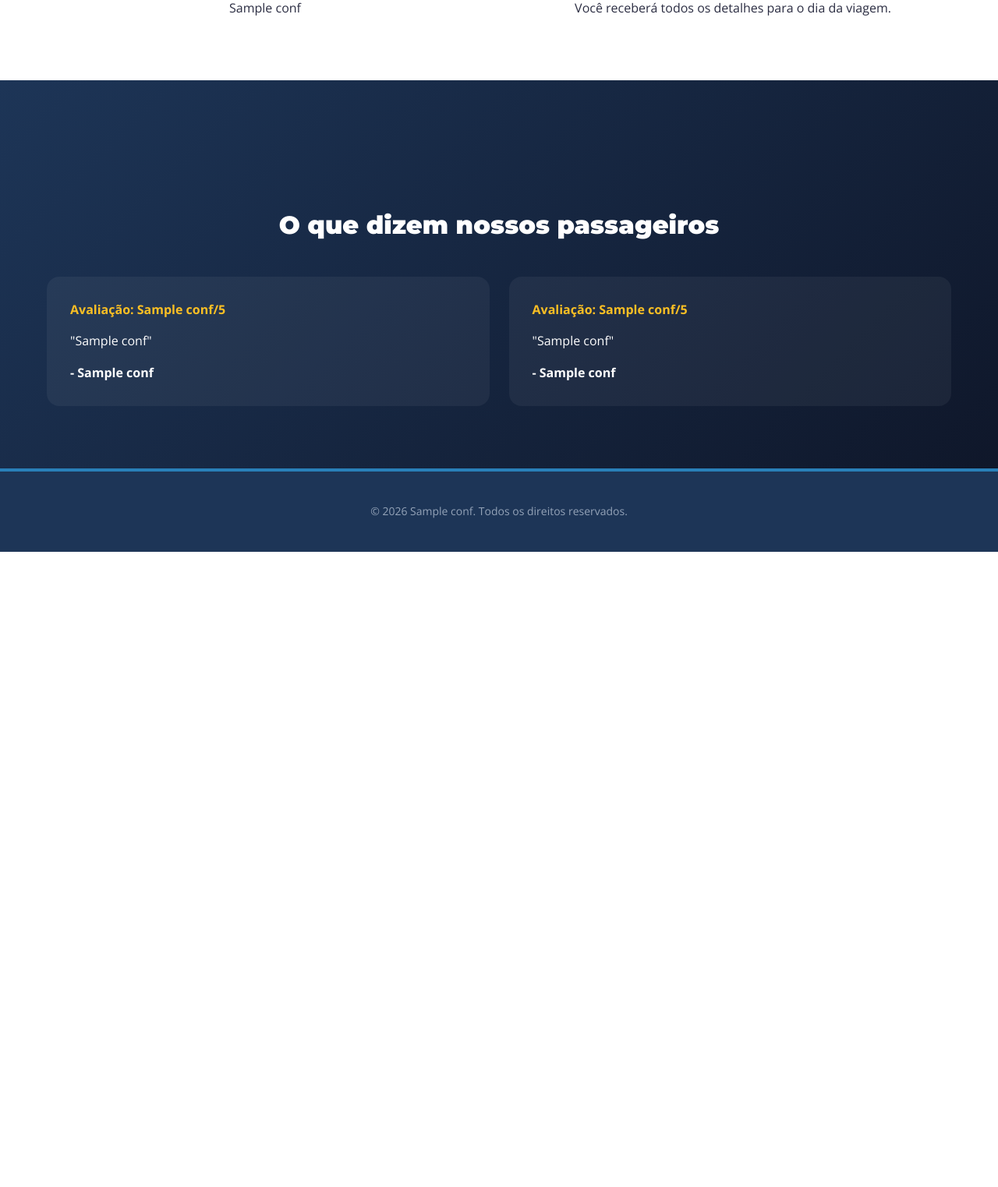
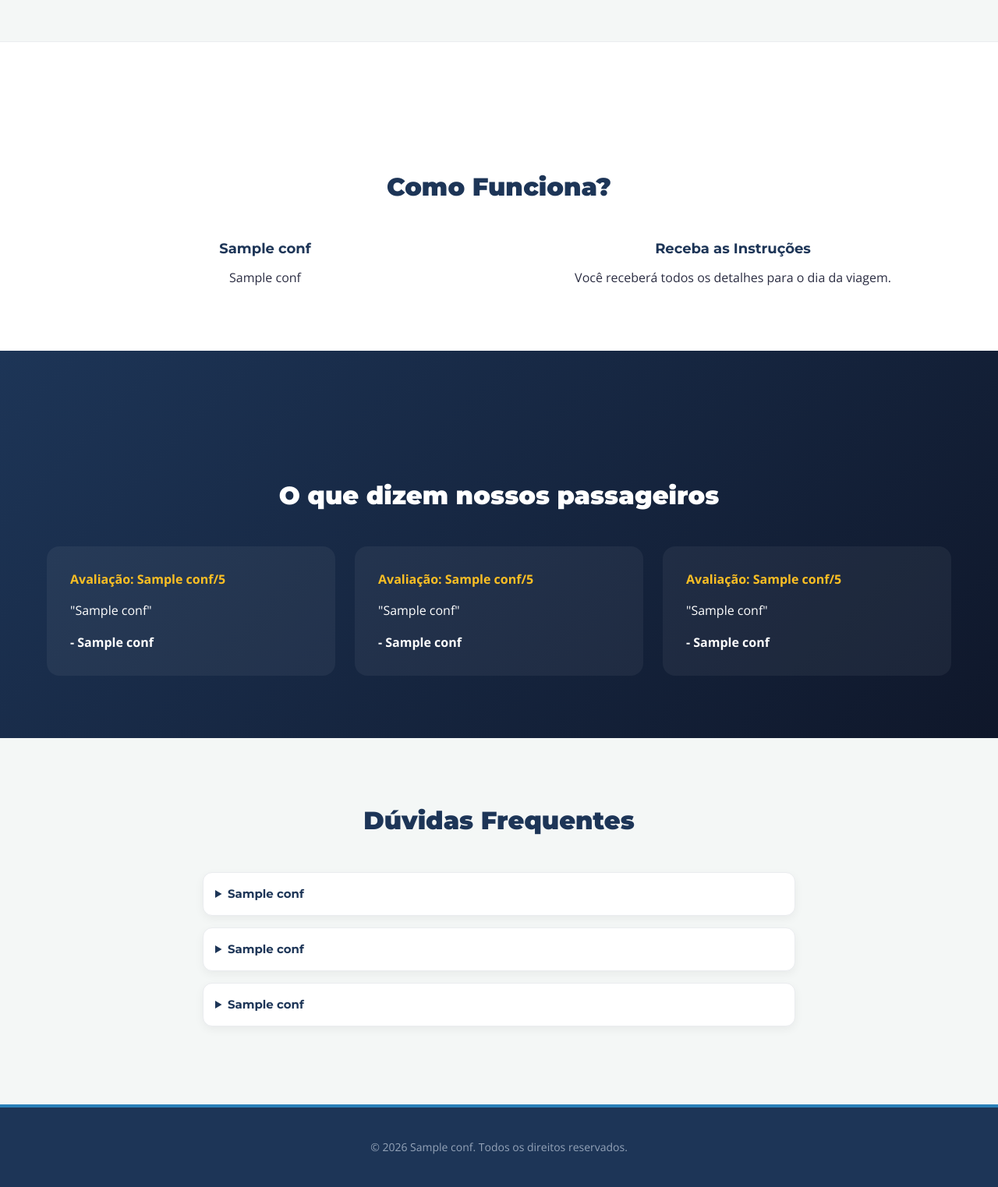
Before and after one commit to Lipeinocencio/projeto-integrador-excursoes, a Flask app: template templates/site.html in a window 1280 px wide. Shown: the part 1447-2970 px from the top of the page at 78% size. Before the commit the page ends 2155 px from the top, so only its background shows below. Run offline with Flask 3, Linux system fonts and the light colour scheme; the template is opened without the code that fills it: most values are stand-ins (such as "Sample title", 1, 10 or a date in 2020); some libraries are stand-ins or nearby versions.

Commit message:
Update site.html

```diff
--- a/templates/site.html
+++ b/templates/site.html
@@ -5,71 +5,37 @@
     <meta name="viewport" content="width=device-width, initial-scale=1.0">
     <title>{{ conf[1] }} - Site Oficial</title>
     <link href="https://fonts.googleapis.com/css2?family=Montserrat:wght@500;700;900&family=Open+Sans:wght@400;600;700&display=swap" rel="stylesheet">
-
     <style>
-        :root {
-            --primary-color: #1D3557;
-            --primary-hover: #14213d;
-            --secondary-color: #2980b9;
-            --secondary-hover: #1f6391;
-            --text-dark: #2B2D42;
-            --text-light: #6C757D;
-            --bg-light: #F4F7F6;
-            --white: #ffffff;
-            --border-color: #EAECEF;
-            --shadow-sm: 0 4px 12px rgba(0,0,0,0.05);
-            --shadow-md: 0 12px 30px rgba(0,0,0,0.08);
-            --radius-main: 16px;
-            --radius-btn: 8px;
-            --accent-blue: #2980b9;
-        }
-
+        :root { --primary-color: #1D3557; --primary-hover: #14213d; --secondary-color: #2980b9; --secondary-hover: #1f6391; --text-dark: #2B2D42; --text-light: #6C757D; --bg-light: #F4F7F6; --white: #ffffff; --border-color: #EAECEF; --shadow-sm: 0 4px 12px rgba(0,0,0,0.05); --shadow-md: 0 12px 30px rgba(0,0,0,0.08); --radius-main: 16px; --radius-btn: 8px; --accent-blue: #2980b9; }
         * { margin: 0; padding: 0; box-sizing: border-box; }
         body { background-color: var(--bg-light); color: var(--text-dark); font-family: 'Open Sans', sans-serif; line-height: 1.6; overflow-x: hidden; }
         h1, h2, h3, h4, .logo { font-family: 'Montserrat', sans-serif; }
         a { text-decoration: none; color: inherit; transition: color 0.3s; }
         a:hover { color: var(--secondary-color); }
         .container { max-width: 1200px; margin: 0 auto; padding: 0 20px; }
-
         .btn { padding: 12px 24px; border: none; border-radius: var(--radius-btn); cursor: pointer; font-family: 'Montserrat', sans-serif; font-weight: 700; font-size: 13px; text-transform: uppercase; letter-spacing: 0.5px; transition: all 0.3s ease; text-align: center; }
         .btn-primary { background-color: var(--primary-color); color: var(--white); }
         .btn-primary:hover { background-color: var(--primary-hover); transform: translateY(-2px); }
         .btn-secondary { background-color: var(--secondary-color); color: var(--white); width: 100%; margin-top: 15px; }
         .btn-secondary:hover { background-color: var(--secondary-hover); transform: translateY(-2px); }
-
         .top-bar { background-color: var(--text-dark); color: #ccc; font-size: 12px; padding: 10px 0; font-weight: 600; }
         .top-bar .container { display: flex; justify-content: space-between; }
-
         header { background-color: var(--white); box-shadow: var(--shadow-sm); position: sticky; top: 0; z-index: 100; }
         .header-main { display: flex; justify-content: space-between; align-items: center; padding: 20px 0; }
-
         .logo-container { display: flex; align-items: center; gap: 15px; }
         .logo-img { height: 40px; border-radius: 4px; }
         .logo-text { font-size: 26px; font-weight: 900; color: var(--primary-color); text-transform: uppercase; letter-spacing: -1px; }
-
         .header-actions { display: flex; gap: 25px; align-items: center; color: var(--primary-color); font-family: 'Montserrat', sans-serif; font-size: 14px; font-weight: 700; text-transform: uppercase; }
         .header-actions a { cursor: pointer; transition: 0.3s; }
-
         .navbar { background-color: var(--white); border-top: 1px solid var(--border-color); display: flex; justify-content: center; padding: 15px 0; gap: 40px; }
         .navbar a { font-family: 'Montserrat', sans-serif; font-weight: 700; font-size: 13px; text-transform: uppercase; color: var(--primary-color); }
-
-        /* Renderização Dinâmica do Banner Principal via CMS */
-        .hero {
-            background: linear-gradient(to right, rgba(29, 53, 87, 0.85), rgba(29, 53, 87, 0.4)),
-            url('{% if conf[3] %}{{ url_for("static", filename="uploads/" + conf[3]) }}{% else %}https://via.placeholder.com/1200x500/1D3557/fff?text=DESTAQUE{% endif %}') center/cover;
-            color: var(--white); padding: 120px 20px; display: flex; flex-direction: column; justify-content: center; align-items: center; text-align: center;
-        }
-        .hero h1 { font-size: 48px; margin-bottom: 15px; text-transform: uppercase; font-weight: 900; text-shadow: 0 4px 10px rgba(0,0,0,0.3); }
-        .hero p { font-size: 20px; font-weight: 400; max-width: 600px; text-shadow: 0 2px 5px rgba(0,0,0,0.3); }
 
         .section-header { display: flex; justify-content: space-between; align-items: flex-end; margin-bottom: 30px; margin-top: 50px;}
         .section-header h2 { font-size: 26px; color: var(--primary-color); font-weight: 900; position: relative; padding-left: 15px; }
         .section-header h2::before { content: ''; position: absolute; left: 0; top: 10%; height: 80%; width: 5px; background-color: var(--secondary-color); border-radius: 5px; }
-
         .grid { display: grid; grid-template-columns: repeat(auto-fill, minmax(280px, 1fr)); gap: 30px; margin-bottom: 60px; }
         .card { background: var(--white); border-radius: var(--radius-main); overflow: hidden; box-shadow: var(--shadow-sm); transition: all 0.3s ease; display: flex; flex-direction: column; border: 1px solid rgba(0,0,0,0.03); }
         .card:hover { transform: translateY(-8px); box-shadow: var(--shadow-md); }
-
         .card-img { height: 190px; background-color: #ddd; display: flex; align-items: center; justify-content: center; background-size: cover; background-position: center; position: relative; }
         .card-body { padding: 25px; display: flex; flex-direction: column; flex: 1; }
         .card-meta { display: flex; flex-wrap: wrap; gap: 10px; font-size: 12px; color: var(--text-light); margin-bottom: 12px; font-weight: 600; }
@@ -78,30 +44,29 @@
         .card-price { font-size: 22px; color: var(--accent-blue); font-weight: 900; margin-top: auto; font-family: 'Montserrat', sans-serif;}
         .card-price small { font-size: 12px; font-weight: 600; color: var(--text-light); display: block; margin-bottom: 2px; }
 
-        /* Como Funciona e FAQ */
         .section-title-center { text-align: center; margin-bottom: 40px; margin-top: 80px;}
         .section-title-center h2 { font-size: 32px; color: var(--primary-color); font-weight: 900;}
         .steps-wrapper { background-color: var(--white); padding: 80px 0; border-top: 1px solid var(--border-color); }
         .steps-grid { display: grid; grid-template-columns: repeat(auto-fit, minmax(250px, 1fr)); gap: 40px; text-align: center; }
         .step-title { font-size: 18px; margin-bottom: 10px; color: var(--primary-color); }
 
-        /* Depoimentos */
         .testimonials { background: linear-gradient(135deg, var(--primary-color) 0%, #0F172A 100%); color: var(--white); padding: 80px 0; text-align: center; }
         .testimonials .section-title-center h2 { color: var(--white); }
         .test-grid { display: grid; grid-template-columns: repeat(auto-fit, minmax(320px, 1fr)); gap: 25px; }
         .test-card { background: rgba(255, 255, 255, 0.05); padding: 30px; border-radius: var(--radius-main); text-align: left; }
         .stars { color: #FBBF24; font-weight: 700; margin-bottom: 15px; }
+        footer { background-color: var(--primary-color); color: #94A3B8; padding: 40px 0; text-align: center; font-size: 14px; border-top: 4px solid var(--secondary-color);}
 
-        footer { background-color: var(--primary-color); color: #94A3B8; padding: 40px 0; text-align: center; font-size: 14px; border-top: 4px solid var(--secondary-color);}
+        details { background: var(--white); border: 1px solid var(--border-color); margin-bottom: 15px; border-radius: 12px; padding: 15px; box-shadow: var(--shadow-sm); }
+        summary { font-family: 'Montserrat', sans-serif; font-weight: 700; color: var(--primary-color); cursor: pointer; font-size: 15px; }
+        .faq-content { margin-top: 10px; color: var(--text-light); font-size: 15px; line-height: 1.6; }
     </style>
 </head>
 <body>
 
     <div class="top-bar">
         <div class="container">
-            <div>
-                <span>Atendimento ao Cliente</span>
-            </div>
+            <div><span>Atendimento Exclusivo</span></div>
         </div>
     </div>
 
@@ -122,18 +87,13 @@
         <nav class="navbar"><a href="#">Início</a><a href="#">Catálogo</a></nav>
     </header>
 
-    <section class="hero">
-        <div class="container">
-            <h1>{{ conf[4] }}</h1>
-            <p>{{ conf[5] }}</p>
-        </div>
-    </section>
+    <!-- BANNER 1 (Clicável e Sem Texto) -->
+    <a href="{{ conf[4] }}" style="display: block; width: 100%;">
+        <div style="background: url('{% if conf[3] %}{{ url_for("static", filename="uploads/" + conf[3]) }}{% else %}https://via.placeholder.com/1200x400/1D3557/fff?text=BANNER+PRINCIPAL{% endif %}') center/cover no-repeat; min-height: 400px; width: 100%;"></div>
+    </a>
 
     <main class="container">
-        <div class="section-header">
-            <h2>Nossas Excursões Ativas</h2>
-        </div>
-
+        <div class="section-header"><h2>Nossas Excursões Ativas</h2></div>
         <div class="grid">
             {% for viagem in lista %}
             <div class="card">
@@ -142,12 +102,8 @@
                 {% else %}
                     <div class="card-img" style="background-image: url('https://via.placeholder.com/400x200/1D3557/fff?text=SEM+FOTO');"></div>
                 {% endif %}
-
                 <div class="card-body">
-                    <div class="card-meta">
-                        <span>Data: {{ viagem[2] }}</span>
-                        <span>Vagas: {{ viagem[3] }}</span>
-                    </div>
+                    <div class="card-meta"><span>Data: {{ viagem[2] }}</span><span>Vagas: {{ viagem[3] }}</span></div>
                     <h3 class="card-title">{{ viagem[1] }}</h3>
                     <div class="card-price"><small>A partir de:</small>R$ {{ viagem[4] }}</div>
                     <a href="/comprar/{{ viagem[0] }}" class="btn btn-secondary">Reservar Passagem</a>
@@ -159,43 +115,44 @@
         </div>
     </main>
 
+    <!-- BANNER 2 (Clicável) -->
+    {% if conf[5] %}
+    <div class="container" style="margin-bottom: 60px;">
+        <a href="{{ conf[6] }}" style="display: block;">
+            <div style="background: url('{{ url_for("static", filename="uploads/" + conf[5]) }}') center/cover no-repeat; min-height: 250px; border-radius: var(--radius-main);"></div>
+        </a>
+    </div>
+    {% endif %}
+
     <section class="steps-wrapper">
         <div class="container">
-            <div class="section-title-center">
-                <h2>Como Funciona?</h2>
-            </div>
+            <div class="section-title-center"><h2>Como Funciona?</h2></div>
             <div class="steps-grid">
-                <div class="step-card">
-                    <h3 class="step-title">{{ conf[9] }}</h3>
-                    <p class="step-desc">{{ conf[10] }}</p>
-                </div>
-                <div class="step-card">
-                    <h3 class="step-title">Receba as Instruções</h3>
-                    <p class="step-desc">Você receberá todos os detalhes para o dia da viagem.</p>
-                </div>
+                <div class="step-card"><h3 class="step-title">{{ conf[7] }}</h3><p class="step-desc">{{ conf[8] }}</p></div>
+                <div class="step-card"><h3 class="step-title">Receba as Instruções</h3><p class="step-desc">Você receberá todos os detalhes para o dia da viagem.</p></div>
             </div>
         </div>
     </section>
 
+    <!-- 3 DEPOIMENTOS -->
     <section class="testimonials">
         <div class="container">
-            <div class="section-title-center">
-                <h2>O que dizem nossos passageiros</h2>
-            </div>
+            <div class="section-title-center"><h2>O que dizem nossos passageiros</h2></div>
             <div class="test-grid">
-                <div class="test-card">
-                    <div class="stars">Avaliação: {{ conf[12] }}/5</div>
-                    <p class="test-text">"{{ conf[13] }}"</p>
-                    <p style="margin-top: 15px; font-weight: bold; color: white;">- {{ conf[11] }}</p>
-                </div>
-                <div class="test-card">
-                    <div class="stars">Avaliação: {{ conf[15] }}/5</div>
-                    <p class="test-text">"{{ conf[16] }}"</p>
-                    <p style="margin-top: 15px; font-weight: bold; color: white;">- {{ conf[14] }}</p>
-                </div>
+                <div class="test-card"><div class="stars">Avaliação: {{ conf[10] }}/5</div><p class="test-text">"{{ conf[11] }}"</p><p style="margin-top: 15px; font-weight: bold; color: white;">- {{ conf[9] }}</p></div>
+                <div class="test-card"><div class="stars">Avaliação: {{ conf[13] }}/5</div><p class="test-text">"{{ conf[14] }}"</p><p style="margin-top: 15px; font-weight: bold; color: white;">- {{ conf[12] }}</p></div>
+                <div class="test-card"><div class="stars">Avaliação: {{ conf[16] }}/5</div><p class="test-text">"{{ conf[17] }}"</p><p style="margin-top: 15px; font-weight: bold; color: white;">- {{ conf[15] }}</p></div>
             </div>
         </div>
     </section>
+
+    <!-- 3 DÚVIDAS FREQUENTES -->
+    <div class="container" style="max-width: 800px; margin: 0 auto 100px;">
+        <div class="section-title-center"><h2>Dúvidas Frequentes</h2></div>
+        <details><summary>{{ conf[18] }}</summary><div class="faq-content">{{ conf[19] }}</div></details>
+        <details><summary>{{ conf[20] }}</summary><div class="faq-content">{{ conf[21] }}</div></details>
+        <details><summary>{{ conf[22] }}</summary><div class="faq-content">{{ conf[23] }}</div></details>
+    </div>
 
     <footer>
         <p>© 2026 {{ conf[1] }}. Todos os direitos reservados.</p>
```
